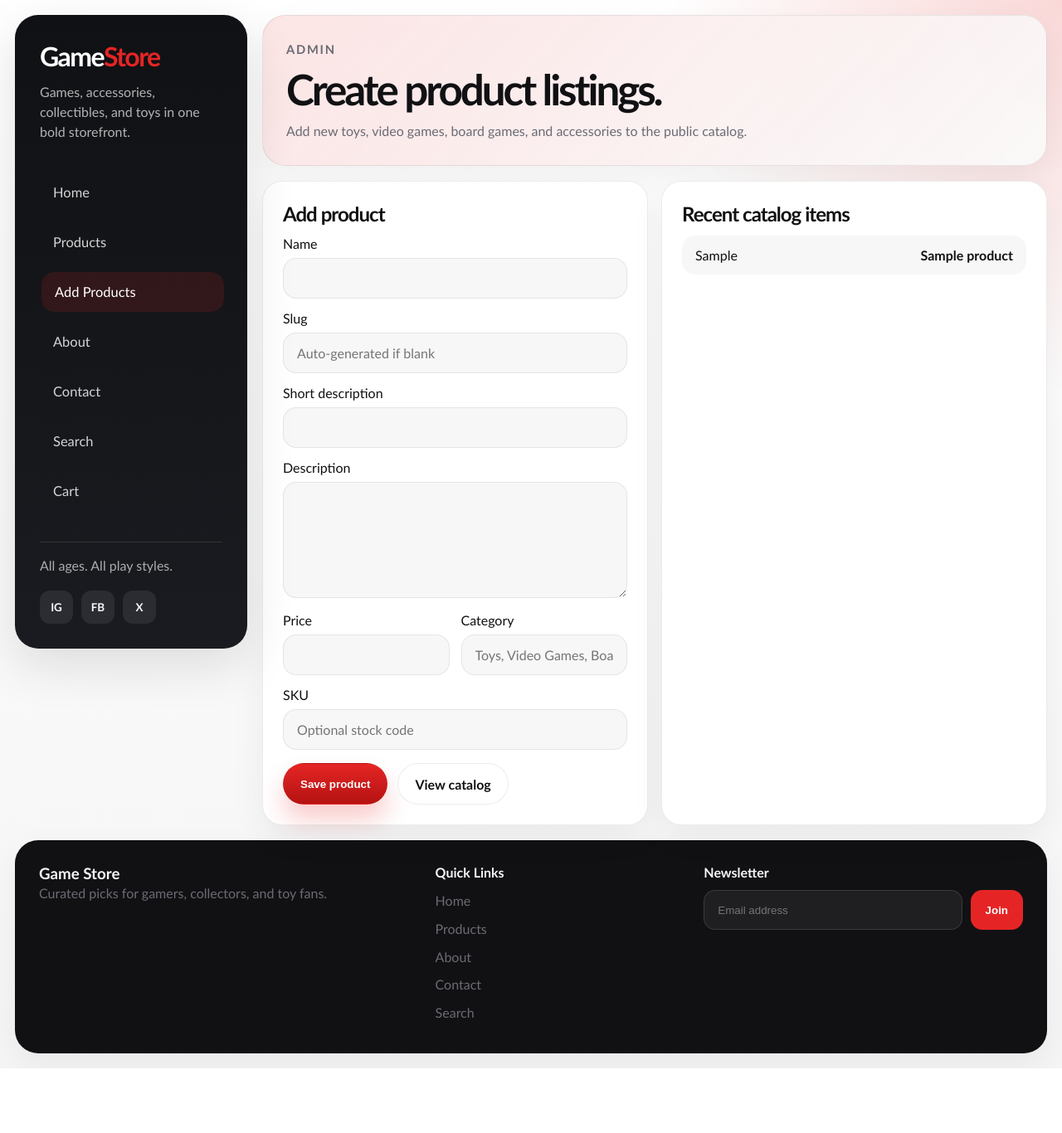
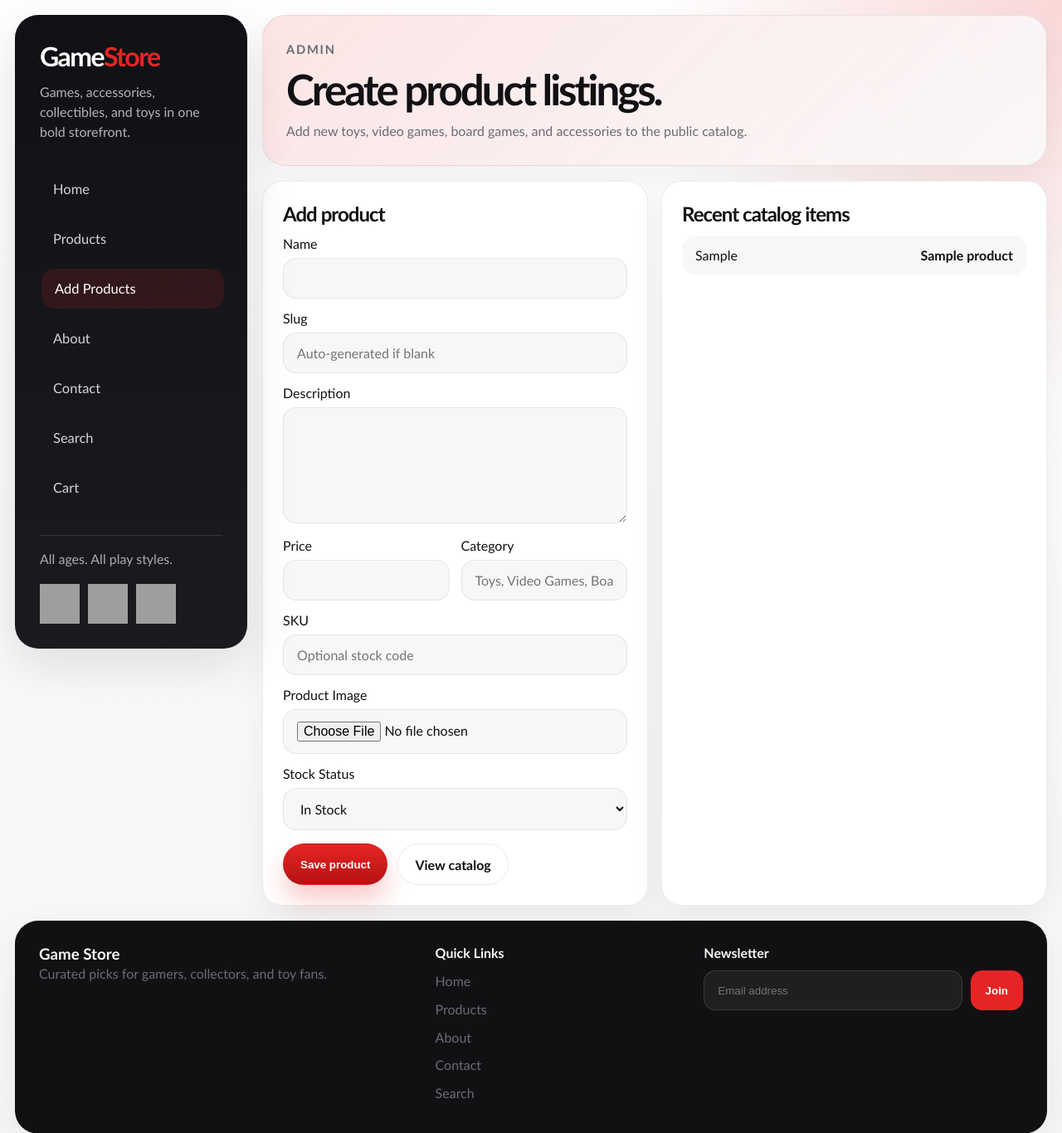
Before and after one commit to malakafifii/Web-Programming--Game-Store, a PHP site: page /admin.php in a window 1280 px wide. Shown: the top 1366 px of the page at 83% size. Before the commit the page ends 1288 px from the top, so only its background shows below. Run offline with PHP 8.4, Linux system fonts and the light colour scheme; the visitor is signed in with stand-in values (Sample User, id 1); tables that the repository leaves empty hold one stand-in row (values such as "Sample post"); grey boxes are pictures that could not be loaded.

Commit message:
change the add

```diff
--- a/Game Store/CSS/style.css
+++ b/Game Store/CSS/style.css
@@ -174,9 +174,8 @@ a {
     align-items: center;
     justify-content: center;
     width: 40px;
-    height: 40px;
+    height: 20px;
     border-radius: 12px;
-    background: rgba(255, 255, 255, 0.08);
     font-size: 0.84rem;
     font-weight: 700;
 }
--- a/Game Store/admin.php
+++ b/Game Store/admin.php
@@ -9,7 +9,25 @@ if (!isAdmin()) {
 $successMessage = '';
 $errorMessage = '';
 
-if ($_SERVER['REQUEST_METHOD'] === 'POST') {
+$imagePath = null;
+
+if ($_SERVER['REQUEST_METHOD'] == 'POST') {
+
+    if (!empty($_FILES['image']['name'])) {
+        $uploadDir = 'uploads/';
+
+        if (!is_dir($uploadDir)) {
+            mkdir($uploadDir, 0777, true);
+        }
+
+        $fileName = time() . '_' . basename($_FILES['image']['name']);
+        $targetFile = $uploadDir . $fileName;
+
+        move_uploaded_file($_FILES['image']['tmp_name'], $targetFile);
+
+        $imagePath = $targetFile;
+    }
+
     try {
         createProduct([
                 'name' => $_POST['name'] ?? '',
@@ -19,14 +37,16 @@ if ($_SERVER['REQUEST_METHOD'] === 'POST') {
                 'price' => $_POST['price'] ?? '',
                 'category' => $_POST['category'] ?? '',
                 'sku' => $_POST['sku'] ?? '',
+                'image' => $imagePath,
+                'stock_status' => $_POST['stock_status'] ?? 'in_stock'
         ]);
 
-        $_SESSION['success_message'] = 'Product added to the catalog.';
-        header('Location: admin.php');
+        $_SESSION['success_message'] = "Product added successfully!";
+        header("Location: admin.php");
         exit;
 
-    } catch (Throwable $exception) {
-        $errorMessage = $exception->getMessage();
+    } catch (Throwable $e) {
+        $errorMessage = $e->getMessage();
     }
 }
 
@@ -46,23 +66,37 @@ include 'includes/header.php';
             </section>
 
             <section class="content-grid">
-			<form class="form-panel two-col" action="admin.php" method="post">
+                <form class="form-panel two-col" action="admin.php" method="post" enctype="multipart/form-data">
                     <h2>Add product</h2>
+
                     <?php if ($successMessage !== ''): ?>
                         <p class="form-success"><?php echo htmlspecialchars($successMessage); ?></p>
                     <?php endif; ?>
+
                     <?php if ($errorMessage !== ''): ?>
                         <p class="form-error"><?php echo htmlspecialchars($errorMessage); ?></p>
                     <?php endif; ?>
+
                     <div class="form-grid">
                         <label class="field full-col">Name<input type="text" name="name" required></label>
                         <label class="field full-col">Slug<input type="text" name="slug" placeholder="Auto-generated if blank"></label>
-					<label class="field full-col">Short description<input type="text" name="short_description" required></label>
                         <label class="field full-col">Description<textarea name="description" rows="5" required></textarea></label>
                         <label class="field">Price<input type="number" name="price" step="0.01" min="0.01" required></label>
                         <label class="field">Category<input type="text" name="category" placeholder="Toys, Video Games, Board Games" required></label>
                         <label class="field full-col">SKU<input type="text" name="sku" placeholder="Optional stock code"></label>
+
+                        <label class="field full-col">Product Image
+                            <input type="file" name="image" accept="image/*" required>
+                        </label>
+
+                        <label class="field full-col">Stock Status
+                            <select name="stock_status">
+                                <option value="in_stock">In Stock</option>
+                                <option value="out_of_stock">Out of Stock</option>
+                            </select>
+                        </label>
                     </div>
+
                     <div class="form-actions">
                         <button class="btn btn-primary" type="submit">Save product</button>
                         <a class="btn btn-secondary" href="products.php">View catalog</a>
--- a/Game Store/includes/db.php
+++ b/Game Store/includes/db.php
@@ -203,6 +203,10 @@ function createProduct(array $productData): int
     $sku = trim($productData['sku'] ?? '');
     $slug = trim($productData['slug'] ?? '');
 
+    // ✅ NEW FIELDS FIXED
+    $image = $productData['image'] ?? null;
+    $stockStatus = $productData['stock_status'] ?? 'in_stock';
+
     if ($name === '' || $shortDescription === '' || $description === '' || $category === '') {
         throw new InvalidArgumentException('All product fields except SKU are required.');
     }
@@ -212,18 +216,18 @@ function createProduct(array $productData): int
     }
 
     $slug = $slug !== '' ? normalizeSlug($slug) : makeUniqueSlug($name);
-    if ($slug === '') {
-        $slug = makeUniqueSlug($name);
-    }
 
     if (slugExists($slug)) {
         $slug = makeUniqueSlug($slug);
     }
 
     $stmt = db()->prepare(
-        'INSERT INTO products (slug, name, short_description, description, price, category, sku)
-         VALUES (:slug, :name, :short_description, :description, :price, :category, :sku)'
+        'INSERT INTO products
+        (slug, name, short_description, description, price, category, sku, image, stock_status)
+        VALUES
+        (:slug, :name, :short_description, :description, :price, :category, :sku, :image, :stock_status)'
     );
+
     $stmt->execute([
         'slug' => $slug,
         'name' => $name,
@@ -232,6 +236,8 @@ function createProduct(array $productData): int
         'price' => $price,
         'category' => $category,
         'sku' => $sku !== '' ? $sku : null,
+        'image' => $image,
+        'stock_status' => $stockStatus,
     ]);
 
     return (int) db()->lastInsertId();
--- a/Game Store/includes/sidebar.php
+++ b/Game Store/includes/sidebar.php
@@ -22,9 +22,9 @@
     <div class="sidebar-footer">
         <div class="sidebar-badge">All ages. All play styles.</div>
         <div class="sidebar-socials" aria-label="Social links">
-            <a href="#" aria-label="Instagram">IG</a>
-            <a href="#" aria-label="Facebook">FB</a>
-            <a href="#" aria-label="X">X</a>
+            <img width="48" height="48" src="https://img.icons8.com/fluency/48/facebook.png" alt="facebook"/>
+            <img width="48" height="48" src="https://img.icons8.com/fluency/48/instagram-new.png" alt="instagram-new"/>
+            <img width="48" height="48" src="https://img.icons8.com/color/48/google-maps.png" alt="google-maps"/>
         </div>
     </div>
 </aside>
```
Also changed, not shown: Game Store/uploads/1778331024_ps5.jpeg (added). Lines whose indentation alone changed are shown as unchanged.
